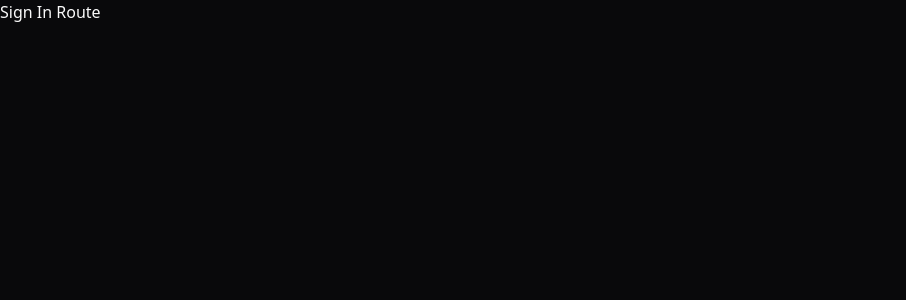
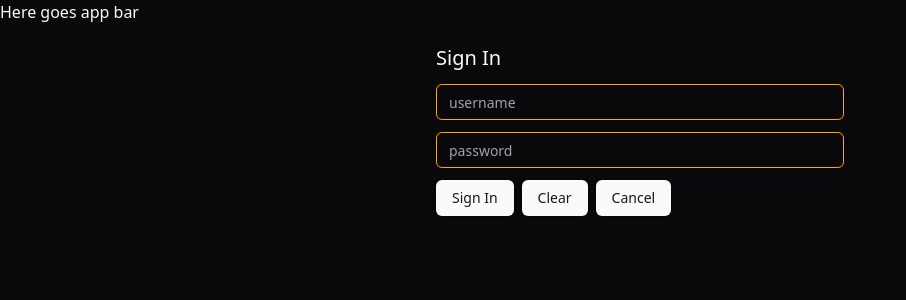
Before and after one commit to openXapps/web-apps-cloud, a React (Vite) app: page /signin in a window 1280 px wide. Shown: the top 300 px of the page, without its empty margins (0-906 px from the left). Built offline with nearby package versions, Linux system fonts and the light colour scheme; no server answers.

Commit message:
Progress

```diff
--- a/src/App.tsx
+++ b/src/App.tsx
@@ -1,6 +1,9 @@
 import { BrowserRouter, Routes, Route } from 'react-router';
+
 import { ThemeProvider } from '@/context/ThemeProvider';
 import { AuthProvider } from './context/AuthProvider';
+
+import Layout from './routes/Layout';
 import Home from '@/routes/Home';
 import SignUserIn from '@/routes/SignUserIn';
 
@@ -11,8 +14,10 @@ export default function App() {
       <AuthProvider>
         <BrowserRouter>
           <Routes>
-            <Route index element={<Home />} />
-            <Route path="signin" element={<SignUserIn />} />
+            <Route path="/" element={<Layout />}>
+              <Route index element={<Home />} />
+              <Route path="signin" element={<SignUserIn />} />
+            </Route>
           </Routes>
         </BrowserRouter>
       </AuthProvider>
--- a/src/components/ui/input.tsx
+++ b/src/components/ui/input.tsx
@@ -8,7 +8,8 @@ const Input = React.forwardRef<HTMLInputElement, React.ComponentProps<"input">>(
       <input
         type={type}
         className={cn(
-          "flex h-9 w-full rounded-md border border-input bg-transparent px-3 py-1 text-base shadow-sm transition-colors file:border-0 file:bg-transparent file:text-sm file:font-medium file:text-foreground placeholder:text-muted-foreground focus-visible:outline-none focus-visible:ring-1 focus-visible:ring-ring disabled:cursor-not-allowed disabled:opacity-50 md:text-sm",
+          // "flex h-9 w-full rounded-md border border-input bg-transparent px-3 py-1 text-base shadow-sm transition-colors file:border-0 file:bg-transparent file:text-sm file:font-medium file:text-foreground placeholder:text-muted-foreground focus-visible:outline-none focus-visible:ring-1 focus-visible:ring-ring disabled:cursor-not-allowed disabled:opacity-50 md:text-sm",
+          "flex h-9 w-full rounded-md border border-input bg-transparent px-3 py-1 text-base shadow-sm transition-colors file:border-0 file:bg-transparent file:text-sm file:font-medium file:text-foreground placeholder:text-muted-foreground focus-visible:outline-none disabled:cursor-not-allowed disabled:opacity-50 md:text-sm",
           className
         )}
         ref={ref}
--- a/src/context/AuthProvider.tsx
+++ b/src/context/AuthProvider.tsx
@@ -12,37 +12,29 @@ import {
 
 import { firebaseConfig } from '@/lib/firebase';
 
+// Check this tut out!
+// https://medium.com/@yogeshmulecraft/building-a-react-app-with-firebase-authentication-using-authcontext-c749886678b2
+
 const app = initializeApp(firebaseConfig);
 const auth = getAuth(app);
 
-type AuthContextType = {
+type AuthProviderContextType = {
   auth: Auth;
   currentUser: User | null;
-  signUserIn: (email: string, password: string) => Promise<UserCredential>;
-  signUserOut: (auth: Auth) => Promise<void>;
-}
-
-function signUserIn(email: string, password: string): Promise<UserCredential> {
-  return signInWithEmailAndPassword(auth, email, password);
-}
-
-function signUserOut(auth: Auth): Promise<void> {
-  return signOut(auth);
 }
 
 const currentUser: User | null = null;
 
-const AuthContext = createContext<AuthContextType>({
+const AuthProviderContext = createContext<AuthProviderContextType>({
   auth: auth,
   currentUser: currentUser,
-  signUserIn: signUserIn,
-  signUserOut: signUserOut,
 });
 
-export function useAuth() {
-  return useContext(AuthContext);
-}
-
+/**
+ * Auth provider
+ * @param param0 Children to be rendered within auth context provider
+ * @returns React provider
+ */
 export function AuthProvider({ children }: { children: React.ReactNode }) {
   const [user, setUser] = useState<User | null>(null)
   const [loading, setLoading] = useState(true);
@@ -51,20 +43,45 @@ export function AuthProvider({ children }: { children: React.ReactNode }) {
     const unsubscribe = onAuthStateChanged(auth, user => {
       setUser(user);
       setLoading(false);
+      console.log('onAuthStateChanged triggered');
     });
     return unsubscribe;
   }, [])
 
-  const value: AuthContextType = {
+  const value: AuthProviderContextType = {
     auth: auth,
     currentUser: user,
-    signUserIn: signUserIn,
-    signUserOut: signUserOut,
   }
 
   return (
-    <AuthContext.Provider value={value}>
+    <AuthProviderContext.Provider value={value}>
       {!loading && children}
-    </AuthContext.Provider>
+    </AuthProviderContext.Provider>
   )
 }
+
+/**
+ * Auth context hook
+ * @returns AuthProviderContext and helper functions
+ */
+export function useAuth() {
+  const context = useContext(AuthProviderContext)
+
+  function signUserIn(email: string, password: string): Promise<UserCredential> {
+    return signInWithEmailAndPassword(auth, email, password);
+  }
+
+  function signUserOut(auth: Auth): Promise<void> {
+    return signOut(auth);
+  }
+
+  if (context === undefined)
+    throw new Error("useAuth must be used within a AuthProvider")
+
+  return {
+    auth: context.auth,
+    currentUser: context.currentUser,
+    signUserIn: signUserIn,
+    signUserOut: signUserOut,
+  };
+}
--- a/src/index.css
+++ b/src/index.css
@@ -1,6 +1,7 @@
 @tailwind base;
 @tailwind components;
 @tailwind utilities;
+
 @layer base {
   :root {
     --background: 0 0% 100%;
@@ -20,7 +21,8 @@
     --destructive: 0 84.2% 60.2%;
     --destructive-foreground: 0 0% 98%;
     --border: 240 5.9% 90%;
-    --input: 240 5.9% 90%;
+    /* --input: 240 5.9% 90%; */
+    --input: 40 100% 50%;
     --ring: 240 10% 3.9%;
     --chart-1: 12 76% 61%;
     --chart-2: 173 58% 39%;
@@ -47,7 +49,8 @@
     --destructive: 0 62.8% 30.6%;
     --destructive-foreground: 0 0% 98%;
     --border: 240 3.7% 15.9%;
-    --input: 240 3.7% 15.9%;
+    /* --input: 240 3.7% 15.9%; */
+    --input: 40 100% 50%;
     --ring: 240 4.9% 83.9%;
     --chart-1: 220 70% 50%;
     --chart-2: 160 60% 45%;
@@ -56,6 +59,7 @@
     --chart-5: 340 75% 55%
   }
 }
+
 @layer base {
   * {
     @apply border-border;
--- a/src/routes/Home.tsx
+++ b/src/routes/Home.tsx
@@ -2,18 +2,29 @@
 import { useAuth } from '@/context/AuthProvider';
 import { Link } from 'react-router';
 
+import { Button } from '@/components/ui/button';
+
 export default function Home() {
-  const { currentUser } = useAuth();
+  const { currentUser, signUserOut, auth } = useAuth();
 
+  const handleSignUserOut = async () => {
+    try {
+      await signUserOut(auth);
+    } catch (error) {
 
+    }
+  }
 
   return (
     <div className='p-5'>
       {currentUser ? (
-        <p>Welcome {currentUser.email}</p>
+        <div>
+          <h1 className="mb-3">Welcome {currentUser.email}</h1>
+          <Button className='w-40' onClick={handleSignUserOut}>Sign Out</Button>
+        </div>
       ) : (
         <div className='flex gap-3'>
-          <p>You are not signed in, please sign in</p>
+          <p>You are not signed in, please</p>
           <Link to="/signin">Sign In</Link>
         </div>
       )}
--- /dev/null
+++ b/src/routes/Layout.tsx
@@ -0,0 +1,12 @@
+import { Outlet } from 'react-router';
+
+export default function Layout() {
+  return (
+    <div>
+      <header>
+        <h1>Here goes app bar</h1>
+      </header>
+      <Outlet />
+    </div>
+  );
+}
--- a/src/routes/SignUserIn.tsx
+++ b/src/routes/SignUserIn.tsx
@@ -1,8 +1,68 @@
+import { useRef, useState } from 'react';
+import { useNavigate } from 'react-router';
+
+import { Input } from '@/components/ui/input';
+import { Button } from '@/components/ui/button';
+
+import { useAuth } from '@/context/AuthProvider';
+
+const isErrorInit: { status: boolean, message: string } = { status: false, message: '' };
+
 export default function SignUserIn() {
+  const rrNavigate = useNavigate();
+  const { signUserIn } = useAuth();
+  const username = useRef<HTMLInputElement | null>(null);
+  const password = useRef<HTMLInputElement | null>(null);
+  const [isError, setIsError] = useState(isErrorInit);
+  const [isBusy, setIsBusy] = useState(false);
+
+  const handleSignUserIn = () => {
+    if (username.current?.value && password.current?.value) {
+      setIsBusy(true);
+      signUserIn(username.current.value, password.current.value)
+        .then(() => {
+          isError && setIsError({ status: false, message: '' });
+          rrNavigate('/', { replace: true });
+        })
+        .catch(() => {
+          // Silently handle error!
+          setIsError({ status: true, message: 'Sign in error, try again' });
+          setIsBusy(false);
+          if (password.current != undefined) password.current.value = '';
+        })
+      // try {
+      //   await signUserIn(username.current.value, password.current.value);
+      //   isError && setIsError(false);
+      //   rrNavigate('/', { replace: true });
+      // } catch (error) {
+      //   password.current.value = '';
+      //   setIsError(true);
+      // }
+    } else {
+      setIsError({ status: true, message: 'Provide both username and password' });
+    }
+  }
+
+  const handleClearFields = () => {
+    if (username.current != undefined) username.current.value = '';
+    if (password.current != undefined) password.current.value = '';
+    setIsError(isErrorInit);
+    username.current?.focus();
+  }
 
   return (
-    <div className=''>
-      <p>Sign In Route</p>
+    <div className="max-w-md mx-auto p-5">
+      <h1 className="text-xl mb-3">Sign In</h1>
+      <div className="flex flex-col gap-3">
+        <Input ref={username} type="email" placeholder="username" />
+        <Input id="password" ref={password} type="password" placeholder="password" />
+        <div className="flex gap-2">
+          <Button disabled={isBusy} className='' onClick={handleSignUserIn}>Sign In</Button>
+          <Button disabled={isBusy} className='' onClick={handleClearFields}>Clear</Button>
+          <Button disabled={isBusy} className='' onClick={() => rrNavigate('/', { replace: true })}>Cancel</Button>
+        </div>
+        {isError.status && <p className="text-red-400">{isError.message}</p>}
+      </div>
     </div>
-  )
+  );
 }
```
